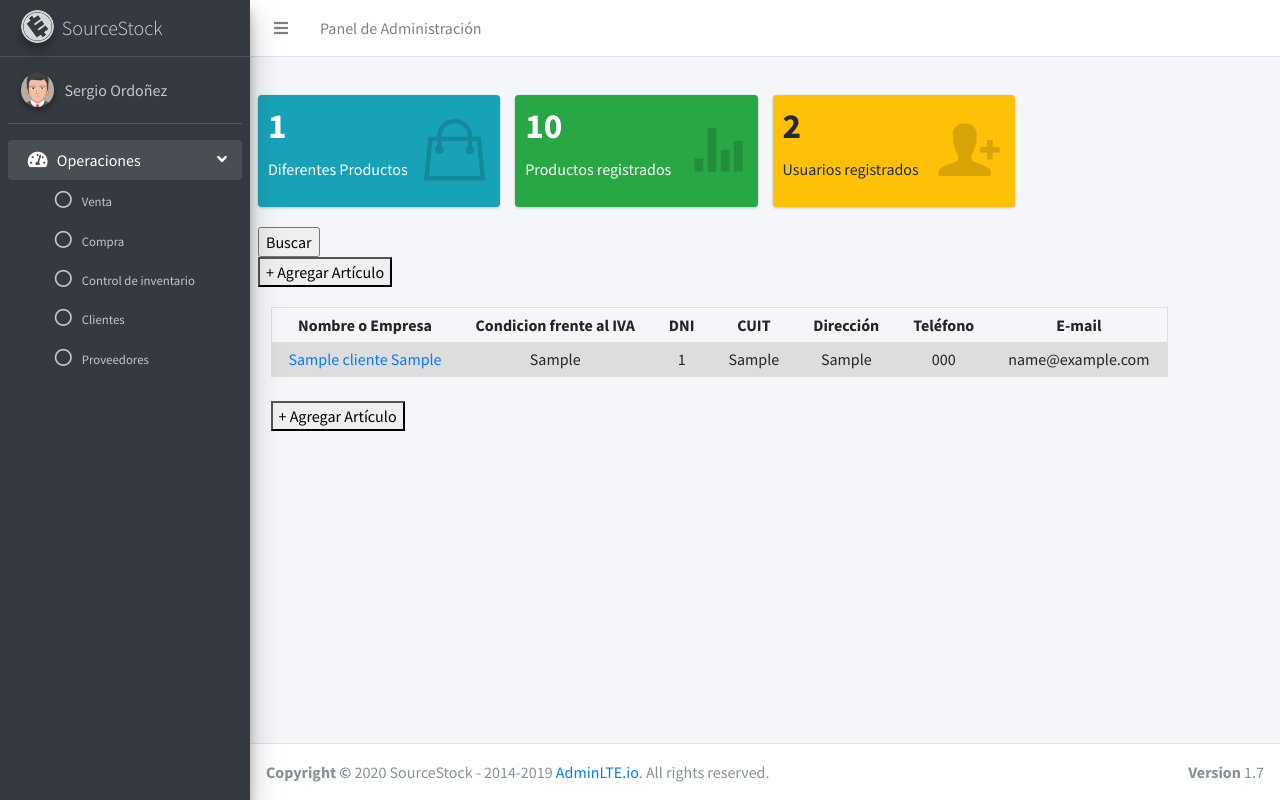
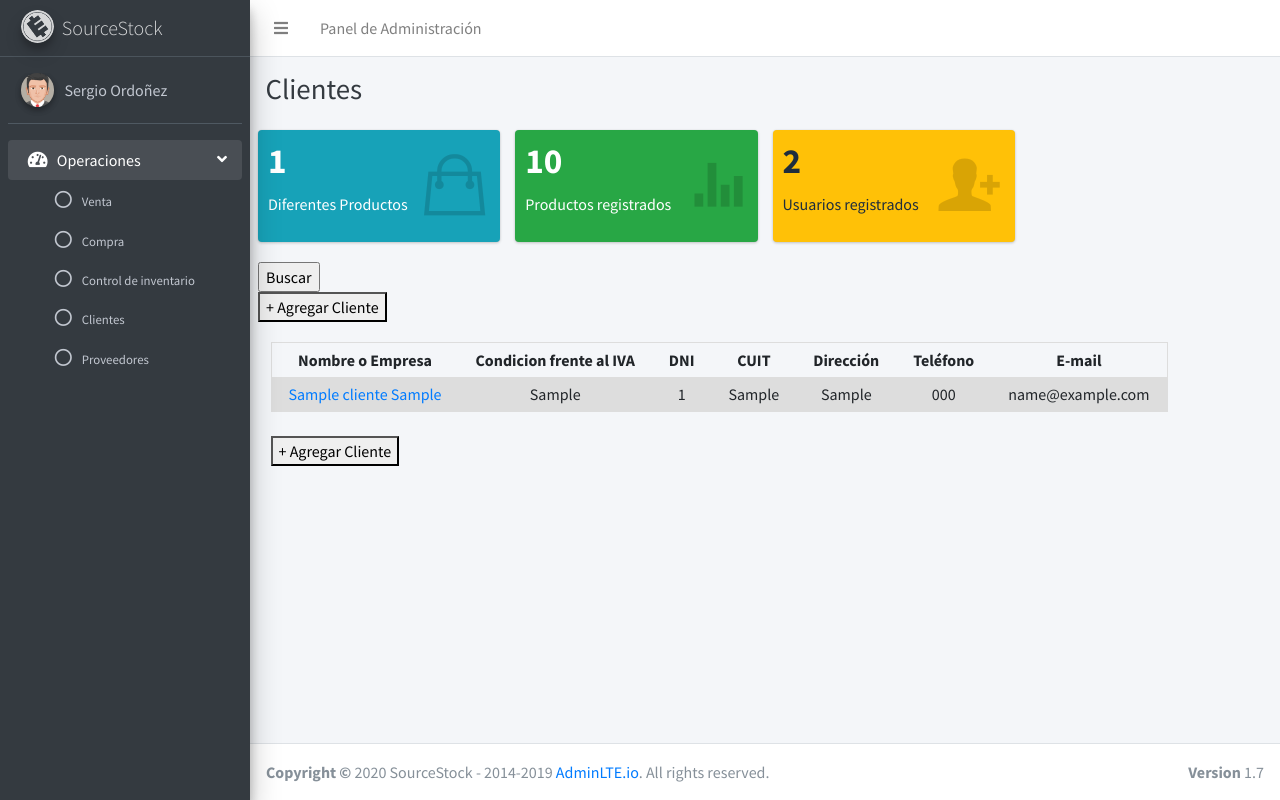
Before and after one commit to SantiR38/SourceStock, a Django app: page /control_clientes in a window 1280 px wide. Run offline with Django 3.2, Linux system fonts and the light colour scheme; tables that the repository leaves empty hold one stand-in row (values such as "Sample post"); some libraries are stand-ins or nearby versions.

Commit message:
Boton agregar cliente y titulo en heading.

```diff
--- a/erp/functions.py
+++ b/erp/functions.py
@@ -8,7 +8,8 @@ import io
 
 def inventario(param):
 
-    # Almacena todos los Artículos en un query_set para mostrar en la vista "control de inventario".
+    # Almacena todos los objetos del modelo pasado por parámetro
+    # en un query_set para mostrar en la vista "control de inventario".
 
     return param.objects.all()
 
--- a/erp/templates/control_personas.html
+++ b/erp/templates/control_personas.html
@@ -1,5 +1,9 @@
 {% extends "base_layout.html" %}
 {% load static %}
+
+{% block heading %}
+{{titulo}}
+{% endblock heading %}
 
 {% block content %}
 <div class="container-fluid">
@@ -14,7 +18,7 @@
           <input type="submit" value="Buscar" />
       </span>
     </form>
-    <a href="/agregar_articulo"><button>+ Agregar Artículo</button></a>
+    <a href="{{link_agregar}}"><button>{{agregar_persona}}</button></a>
   </div>
   <!-- Main row -->
   <div class="row">
@@ -52,7 +56,7 @@
                 {% endfor %}
               </table>
               <br />
-              <a href="/agregar_articulo"><button>+ Agregar Artículo</button></a>
+              <a href="{{link_agregar}}"><button>{{agregar_persona}}</button></a>
 
             </div>
             <div class="chart tab-pane" id="sales-chart" style="position: relative; height: 300px;">
--- a/erp/views.py
+++ b/erp/views.py
@@ -579,12 +579,16 @@ def script_actualizacion(request):
 
     return HttpResponse(template.render(ctx, request))
 
+
 def control_clientes(request):
     template = loader.get_template('control_personas.html')
     #miFormulario = FormBusqueda()
     ctx = {
+        "titulo": "Clientes",
         "datos_generales": stock_total(),
         "articulos": inventario(Cliente),
+        "agregar_persona": "+ Agregar Cliente",
+        "link_agregar": "/cliente"
         #"form": miFormulario
     }
 
```
